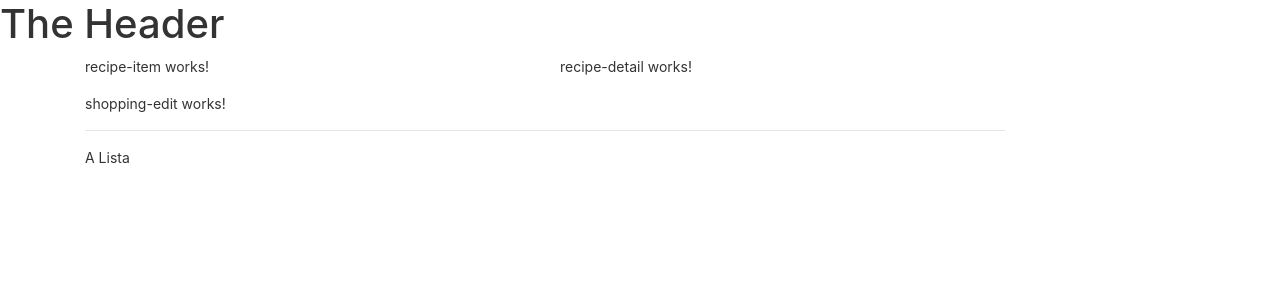
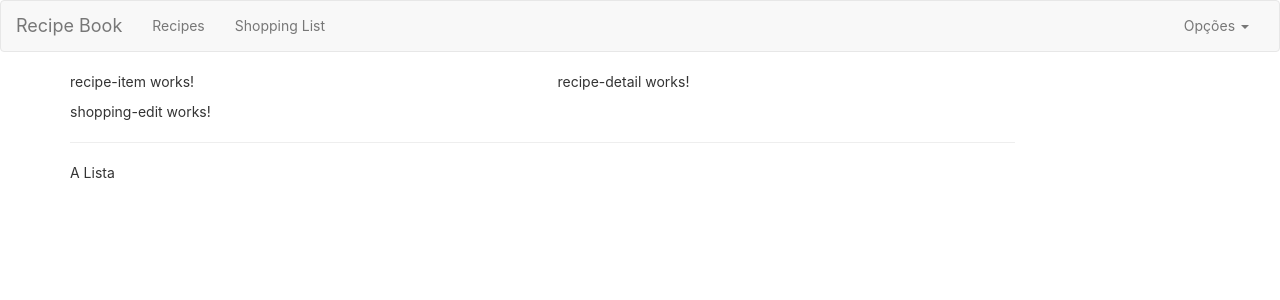
Before and after one commit to ulisseshen/curso-angular, an Angular app: page / in a window 1280 px wide. Shown: the top 300 px of the page. Built offline with nearby package versions, Linux system fonts and the light colour scheme.

Commit message:
adicionado navbar e dropdown

```diff
--- a/package.json
+++ b/package.json
@@ -20,7 +20,7 @@
     "@angular/platform-browser-dynamic": "~12.0.3",
     "@angular/router": "~12.0.3",
     "@ng-bootstrap/ng-bootstrap": "^10.0.0",
-    "bootstrap": "^4.5.0",
+    "bootstrap": "^3.4.1",
     "rxjs": "~6.6.0",
     "tslib": "^2.1.0",
     "zone.js": "~0.11.4"
--- a/src/app/app.module.ts
+++ b/src/app/app.module.ts
@@ -3,7 +3,6 @@
 
 import { AppRoutingModule } from './app-routing.module';
 import { AppComponent } from './app.component';
-import { NgbModule } from '@ng-bootstrap/ng-bootstrap';
 import { HeaderComponent } from './header/header.component';
 import { RecipesComponent } from './recipes/recipes.component';
 import { RecipeListComponent } from './recipes/recipe-list/recipe-list.component';
@@ -26,7 +25,6 @@
   imports: [
     BrowserModule,
     AppRoutingModule,
-    NgbModule,
   ],
   providers: [],
   bootstrap: [AppComponent]
--- a/src/app/header/header.component.html
+++ b/src/app/header/header.component.html
@@ -1 +1,24 @@
-<h1>The Header</h1>
+<nav class="navbar navbar-default">
+    <div class="container-fluid">
+        <div class="navbar-header">
+            <a href="" class="navbar-brand">Recipe Book</a>
+        </div>
+        <div class="collapse navbar-collapse">
+            <ul class="nav navbar-nav">
+                <li><a href="#">Recipes</a></li>
+                <li><a href="#">Shopping List</a></li>
+            </ul>
+            <ul class="nav navbar-nav navbar-right">
+                <li class="dropdown">
+                    <a href="#" class="dropdown-toggle" role="button">Opções <span class="caret"></span></a>
+                    <ul class="dropdown-menu">
+                        <li>
+                            <a href="#"></a>Salvar Dados</li>
+                        <li>
+                            <a href="#"></a>Obter Dados</li>
+                    </ul>
+                </li>
+            </ul>
+        </div>
+    </div>
+</nav>
--- a/src/app/shopping-list/shopping-list.component.html
+++ b/src/app/shopping-list/shopping-list.component.html
@@ -1,5 +1,5 @@
 <div class="row">
-    <div class="col-md-10">
+    <div class="col-xs-10">
         <app-shopping-edit></app-shopping-edit>
         <hr>
         <p>A Lista</p>
```
Also changed, not shown: 1 other file (tests, documents, lock files or other folders).
